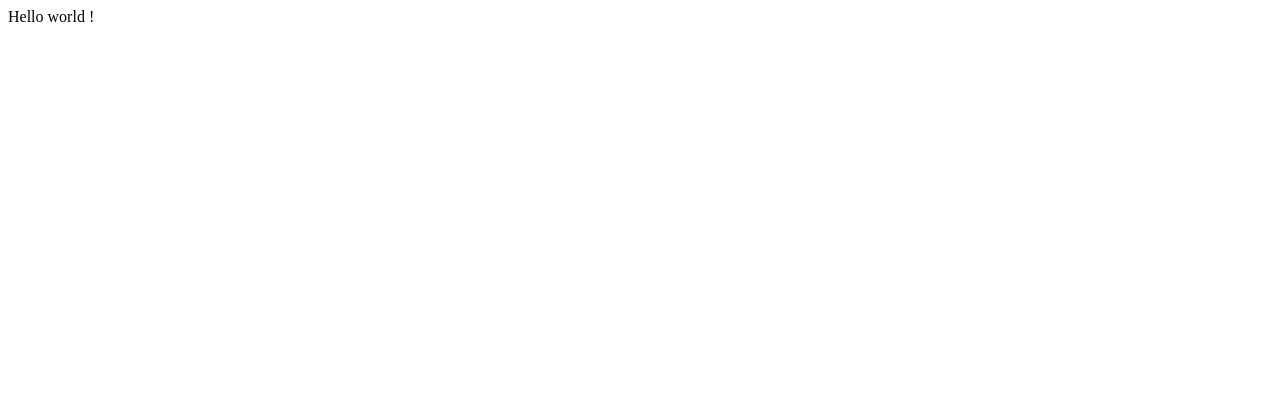
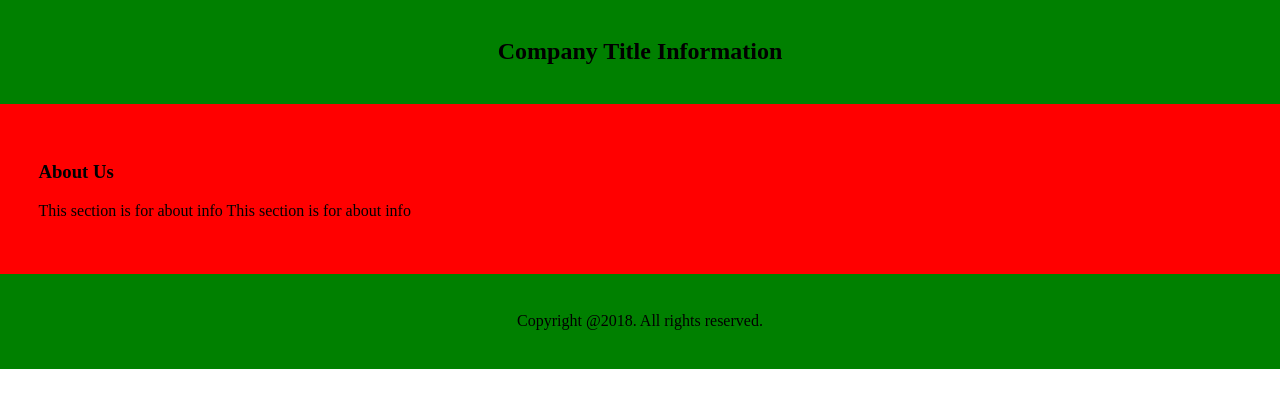
Before and after one commit to 5ganes/csy1018-17-18-e, a plain HTML site: page index.html in a window 1280 px wide. Drawn offline with Linux system fonts and the light colour scheme.

Commit message:
style added

```diff
--- a/index.html
+++ b/index.html
@@ -2,8 +2,20 @@
 <html>
 <head>
 	<title>First Web Page</title>
+	<link rel="stylesheet" type="text/css" href="main.css">
 </head>
 <body>
-	Hello world !
+	<header>
+		<h2>Company Title Information</h2>
+	</header>
+	<section>
+		<h3>About Us</h3>
+		<p>
+			This section is for about info This section is for about info
+		</p>
+	</section>
+	<footer>
+		Copyright @2018. All rights reserved.
+	</footer>
 </body>
 </html>
--- /dev/null
+++ b/main.css
@@ -0,0 +1,15 @@
+body{
+	margin: 0
+}
+header, footer{
+	padding: 3%; background: green; text-align: center;
+}
+header h2{
+	margin:0; padding: 0;
+}
+section{
+	padding: 3%; background: red;
+}
+h2{
+
+}
```
